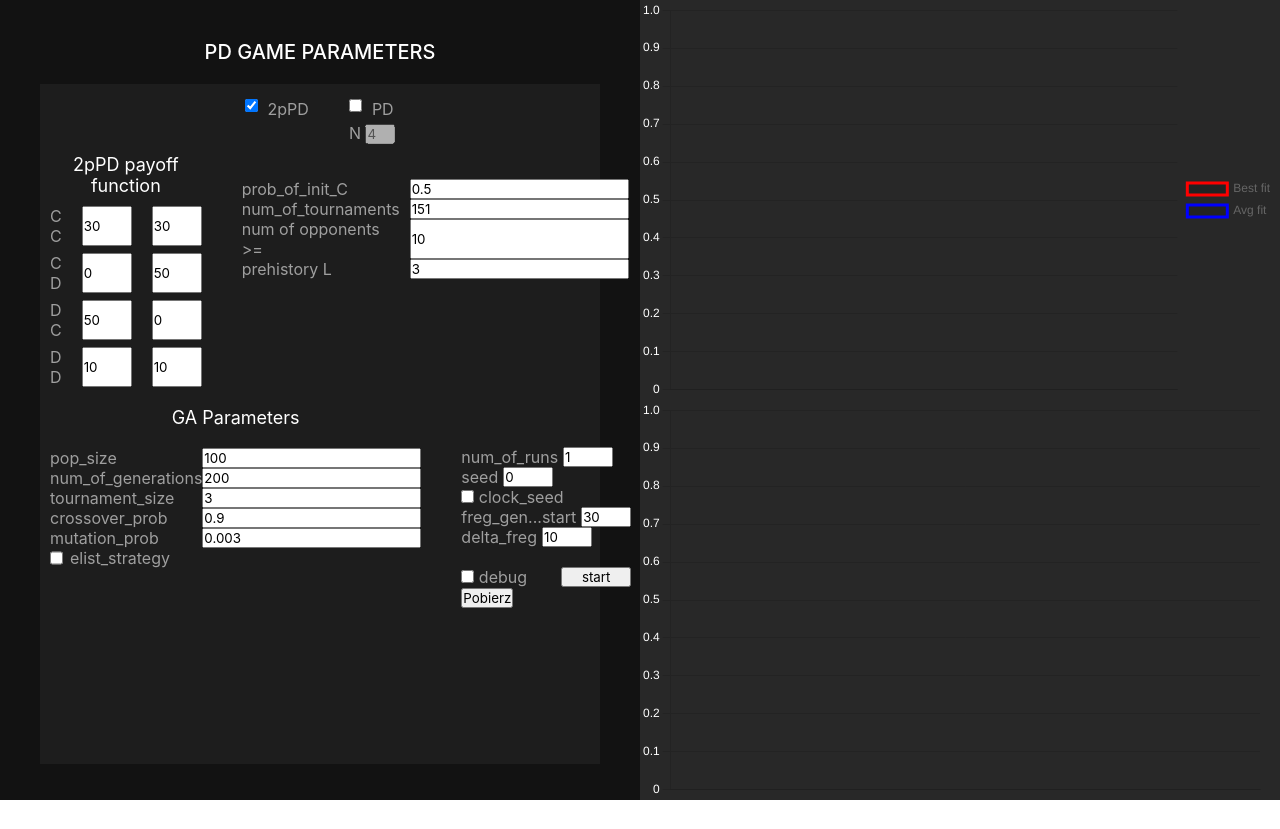
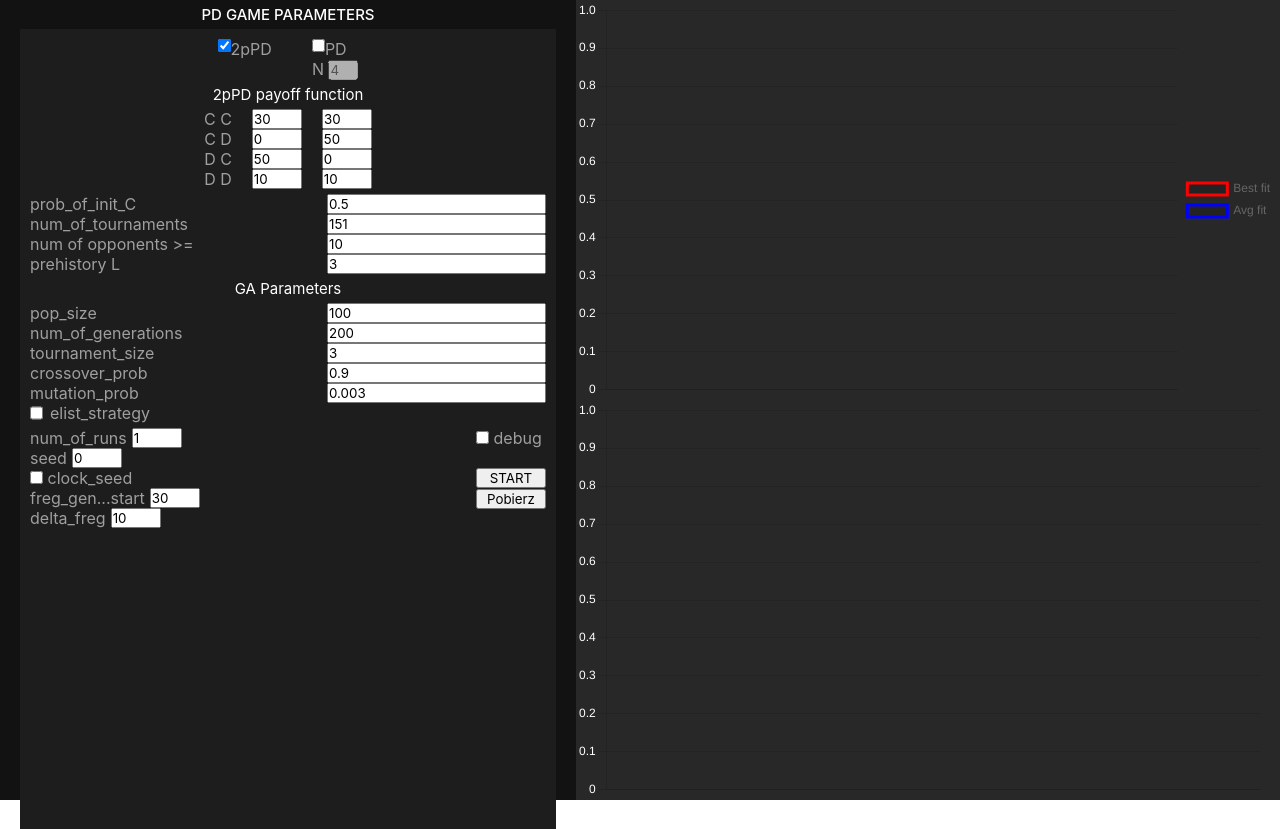
Before and after one commit to MatuszG/AIN, a React app: page / in a window 1280 px wide. Before the commit the page ends 800 px from the top, so only its background shows below. Built offline with nearby package versions, Linux system fonts and the light colour scheme.

Commit message:
server + wyglad

```diff
--- a/package.json
+++ b/package.json
@@ -32,6 +32,7 @@
   },
   "dependencies": {
     "chart.js": "^4.1.1",
+    "open": "^8.4.0",
     "react": "^17.0.2",
     "react-chartjs-2": "^5.1.0",
     "react-dom": "^17.0.2",
--- a/src/components/homePage/HomePage.js
+++ b/src/components/homePage/HomePage.js
@@ -167,28 +167,27 @@ const HomePage = () => {
     "pink",
     "brown",
     "indigo",
-  ]
+  ];
   const datasets = [];
-  while(colors.length < strategies.length) {
-    let randomColor = '#' + Math.floor(Math.random()*16777215).toString(16);
+  while (colors.length < strategies.length) {
+    let randomColor = "#" + Math.floor(Math.random() * 16777215).toString(16);
     colors.push(randomColor);
   }
 
-  for(let i = 0; i < strategies.length; i++) {
+  for (let i = 0; i < strategies.length; i++) {
     let nr = parseInt(fregGenStart) + parseInt(deltaFreg) * i;
     datasets[i] = {
       data: strategies[i],
       borderColor: colors[i],
       label: `gen ${nr}`,
       tension: 0.1,
-    }
-
+    };
   }
 
   const strategyData = {
     labels: strategiesId,
-    datasets: datasets
-  }
+    datasets: datasets,
+  };
 
   const options = {
     responsive: true,
@@ -265,7 +264,6 @@ const HomePage = () => {
               </div>
             </div>
           </div>
-          <div className="display">
           <div className="HomePage-container-payoff">
             <p className="HomePage-container-payoff-title">
               2pPD payoff function
@@ -400,12 +398,8 @@ const HomePage = () => {
               />
             </div>
           </div>
-          </div>
-          <div className="display">
           <div className="HomePage-container-parameters">
-              <p className="HomePage-container-parameters-title">
-                GA Parameters
-              </p>
+            <p className="HomePage-container-parameters-title">GA Parameters</p>
             <div className="HomePage-container-parameters-info">
               <p>pop_size</p>
               <input
@@ -478,6 +472,7 @@ const HomePage = () => {
             </div>
           </div>
           <div className="HomePage-container-start">
+            <div>
               <div className="HomePage-container-start-container">
                 <div className="HomePage-container-start-container-element">
                   <p>num_of_runs</p>
@@ -545,6 +540,8 @@ const HomePage = () => {
                   />
                 </div>
               </div>
+            </div>
+            <div>
               <div className="HomePage-container-start-container-button">
                 <div className="HomePage-container-start-container-checkbox">
                   <input
@@ -603,7 +600,12 @@ const HomePage = () => {
                 </button>
               </div>
               <div className="HomePage-container-start-container-file">
-                <button onClick={exportInfo}>Pobierz</button>
+                <button
+                  onClick={exportInfo}
+                  className="HomePage-container-start-container-file-button"
+                >
+                  Pobierz
+                </button>
               </div>
             </div>
           </div>
--- a/src/components/homePage/HomePage.sass
+++ b/src/components/homePage/HomePage.sass
@@ -1,28 +1,28 @@
 .App
     display: flex
     .Charts
-        width: 50%
+        width: 55%
         background-color: rgb(40,40,40)
         min-height: 100vh
         .Chart
             height: 50vh
     .HomePage
-        width: 50%
+        width: 45%
         background-color: rgb(18,18,18)
         min-height: 100vh
         .HomePage-title
             text-align: center
-            padding-top: 40px
-            font-size: 20px
+            padding-top: 5px
+            font-size: 15px
             color: white
             text-transform: uppercase
             font-weight: 500
         .HomePage-container
-            min-height: calc(100% - 120px)
+            min-height: calc(100%)
             background-color: rgb(29,29,29)
-            margin: 20px 40px
+            margin: 5px 20px
             color: rgb(159,159,159)
-            padding: 10px 0
+            padding: 5px 10px
             .HomePage-container-PD
                 display: flex
                 justify-content: center
@@ -30,24 +30,21 @@
                 padding-top: 5px
                 .HomePage-container-PD-checkbox
                     display: flex
-                    gap: 10px
                     align-items: flex-start
                 .HomePage-container-PD-input
                     width: 30px
-                    margin-top: 5px
             .HomePage-container-payoff
-                margin-top: 10px
+                margin-top: 5px
                 .HomePage-container-payoff-title
                     color: white
-                    font-size: 18px
+                    font-size: 15px
                     text-align: center
-                    margin-bottom: 10px
+                    margin-bottom: 5px
                 .HomePage-container-payoff-settings
                     display: flex
                     justify-content: center
                     align-items: center
                     flex-direction: column
-                    gap: 7px
                     .HomePage-container-payoff-settings-container
                         display: flex
                         gap: 20px
@@ -57,7 +54,7 @@
                 display: flex
                 flex-direction: column
                 align-items: center
-                margin-top: 35px
+                margin-top: 5px
                 .HomePage-container-prob-info
                     width: 100%
                     display: flex
@@ -66,9 +63,9 @@
             .HomePage-container-parameters
                 .HomePage-container-parameters-title
                     color: white
-                    font-size: 18px
+                    font-size: 15px
                     text-align: center
-                    margin: 20px 0
+                    margin: 5px 0
                 .HomePage-container-parameters-info
                     display: flex
                     justify-content: space-between
@@ -76,25 +73,20 @@
                         display: flex
                         gap: 7px
             .HomePage-container-start
-                margin-top: 60px
-                flex-grow: 1
+                margin-top: 5px
+                display: flex
+                justify-content: space-between
                 .HomePage-container-start-container
-                    display: flex
-                    justify-content: space-between
                     .HomePage-container-start-container-element
                         display: flex
                         gap: 5px
                         .HomePage-container-start-container-text
                             width: 50px
                 .HomePage-container-start-container-button
-                    margin-top: 20px
-                    display: flex
-                    justify-content: space-between
+
                     .HomePage-container-start-container-button-btn
                         width: 70px
-
-.display
-    display: flex
-    justify-content: space-between
-    padding: 0 10px
-    gap: 40px
+                        margin-top: 20px
+                        text-transform: uppercase
+                .HomePage-container-start-container-file-button
+                    width: 70px
```
Also changed, not shown: 2 other files (tests, documents, lock files or other folders). Lines whose indentation alone changed are shown as unchanged.
